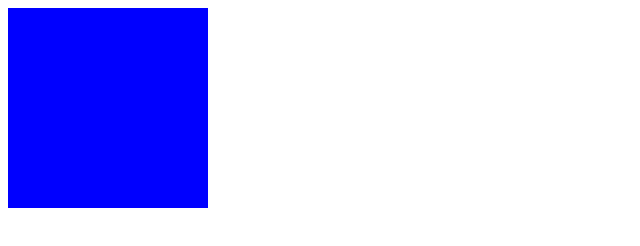
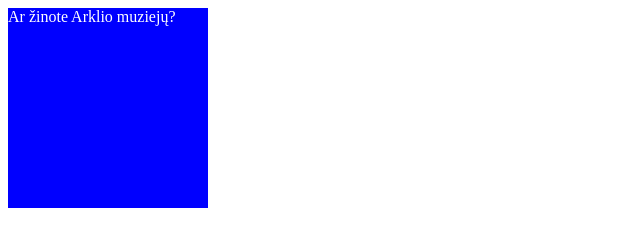
Before and after one commit to Pauliukas7/Praktika, a website: page praktinis_3.html in a window 1280 px wide. Shown: the whole page, without its empty margins (0-640 px from the left). Drawn offline with Linux system fonts and the light colour scheme.

Commit message:
Su užrašu

```diff
--- a/praktinis_3.html
+++ b/praktinis_3.html
@@ -8,6 +8,6 @@
     <title>Document</title>
   </head>
   <body>
-    <div class="block"></div>
+    <div class="block">Ar žinote Arklio muziejų?</div>
   </body>
 </html>
```
